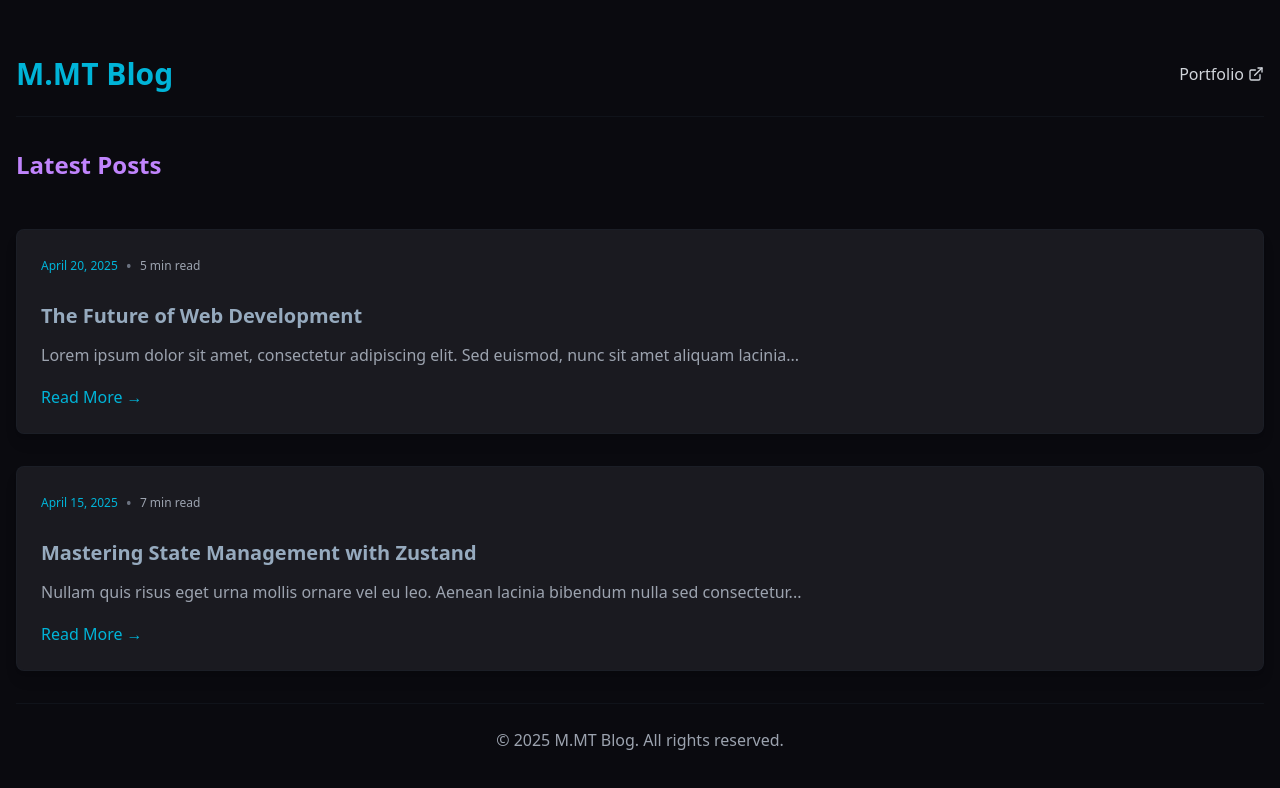
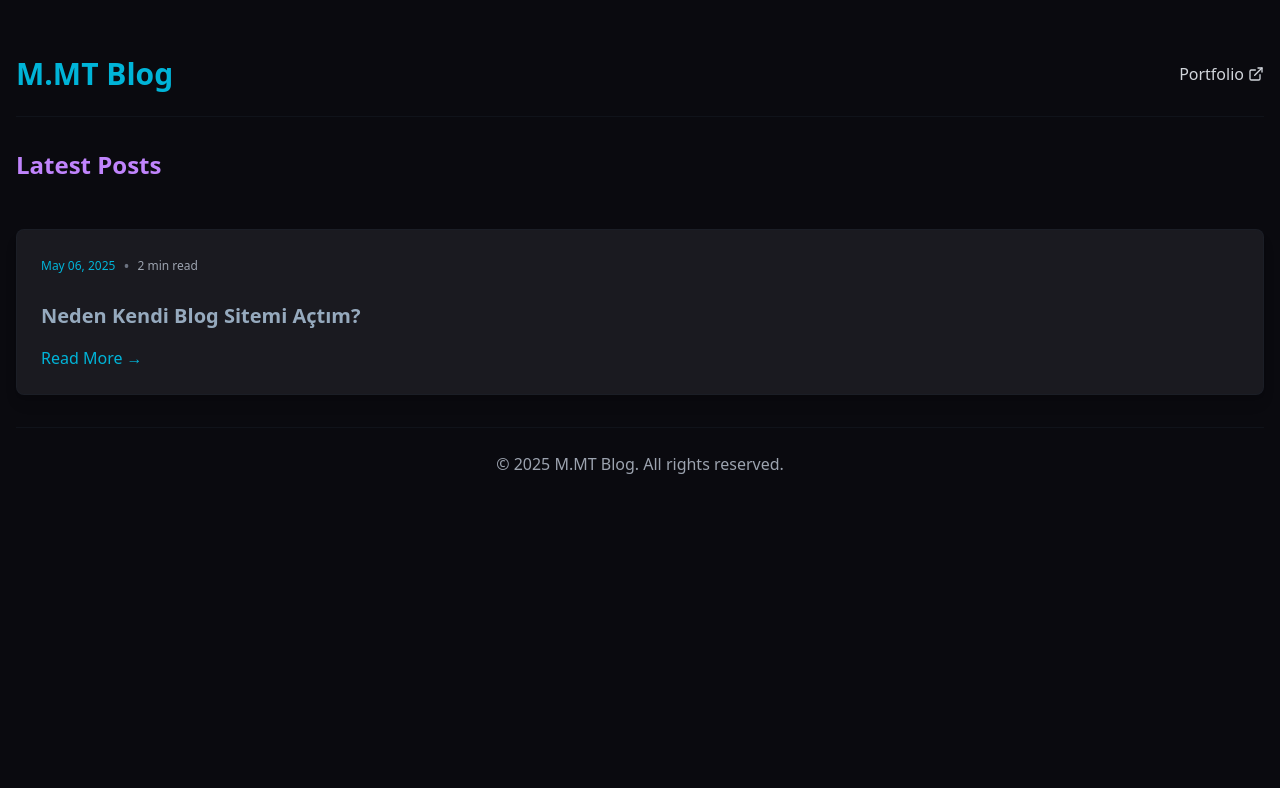
Before and after one commit to MumtazMert/blog-v2, a Next.js app: page / in a window 1280 px wide. Shown: the top 788 px of the page. Built offline with nearby package versions, Linux system fonts and the light colour scheme.

Commit message:
Feat : Added first day and explanation post

```diff
--- a/data/posts.ts
+++ b/data/posts.ts
@@ -3,32 +3,30 @@ import type { Post } from "@/types/post"
 export const posts: Post[] = [
   {
     id: "post-1",
-    title: "The Future of Web Development",
-    date: "April 20, 2025",
-    readTime: 5,
-    excerpt: "Lorem ipsum dolor sit amet, consectetur adipiscing elit. Sed euismod, nunc sit amet aliquam lacinia...",
+    title: "Neden Kendi Blog Sitemi Açtım?",
+    date: "May 06, 2025",
+    readTime: 2,
+    excerpt: "",
     content: [
-      "Lorem ipsum dolor sit amet, consectetur adipiscing elit. Sed euismod, nunc sit amet aliquam lacinia, nisl nisl aliquam nisl, eget aliquam nisl nisl sit amet nisl. Sed euismod, nunc sit amet aliquam lacinia, nisl nisl aliquam nisl, eget aliquam nisl nisl sit amet nisl.",
-      "Praesent commodo cursus magna, vel scelerisque nisl consectetur et. Cras mattis consectetur purus sit amet fermentum. Fusce dapibus, tellus ac cursus commodo, tortor mauris condimentum nibh, ut fermentum massa justo sit amet risus. Nullam quis risus eget urna mollis ornare vel eu leo.",
-      "Etiam porta sem malesuada magna mollis euismod. Donec sed odio dui. Donec ullamcorper nulla non metus auctor fringilla. Nulla vitae elit libero, a pharetra augue. Cras mattis consectetur purus sit amet fermentum.",
-      "Vivamus sagittis lacus vel augue laoreet rutrum faucibus dolor auctor. Duis mollis, est non commodo luctus, nisi erat porttitor ligula, eget lacinia odio sem nec elit. Morbi leo risus, porta ac consectetur ac, vestibulum at eros. Cum sociis natoque penatibus et magnis dis parturient montes, nascetur ridiculus mus.",
-      "Sed posuere consectetur est at lobortis. Cras mattis consectetur purus sit amet fermentum. Sed posuere consectetur est at lobortis. Integer posuere erat a ante venenatis dapibus posuere velit aliquet.",
+      "Bugün nihayet uzun süredir ertelediğim bir kararı uygulamaya koydum: kendi blog sitemi yayına aldım.",
+
+      "Full stack developer olarak yıllardır frontend'den backend'e, DevOps'tan veri tabanlarına kadar pek çok konuyla uğraşıyorum. Ama bunları yazıya dökmediğim sürece hem öğrendiklerim içimde kalıyor hem de başkalarının aynı hataları tekrar etmesine engel olamıyorum. Ayrıca yazmak, öğrendiğimi pekiştirmenin en iyi yolu.",
+
+      "Bu blogda neler olacak?",
+
+      "• Gerçek projelerde karşılaştığım problemler ve çözümleri",
+
+      "• Kod parçaları ve mini rehberler",
+
+      "• Yeni öğrendiğim teknolojiler ve ilk izlenimlerim",
+
+      "• Kendi yazılım alışkanlıklarım, verimlilik tüyoları",
+
+      "• Arada sırada yazılım dışı ama geliştiriciliğe dokunan konular: kitaplar, üretkenlik, freelancing deneyimleri",
+
+      "Kısacası burası kodla yazılmış bir günlük olacak. Bugün ilk yazımı \"neden blog yazıyorum\" diye seçtim çünkü her geliştiricinin bir noktada kendine sorması gereken bir soru bu: \"Öğrendiklerimi sadece kendime mi saklayacağım, yoksa paylaşarak büyüyecek miyim?\""
     ],
     coverImage: "/placeholder.svg?height=400&width=800",
-  },
-  {
-    id: "post-2",
-    title: "Mastering State Management with Zustand",
-    date: "April 15, 2025",
-    readTime: 7,
-    excerpt: "Nullam quis risus eget urna mollis ornare vel eu leo. Aenean lacinia bibendum nulla sed consectetur...",
-    content: [
-      "Nullam quis risus eget urna mollis ornare vel eu leo. Aenean lacinia bibendum nulla sed consectetur. Aenean eu leo quam. Pellentesque ornare sem lacinia quam venenatis vestibulum. Donec id elit non mi porta gravida at eget metus. Donec ullamcorper nulla non metus auctor fringilla.",
-      "Cras mattis consectetur purus sit amet fermentum. Donec ullamcorper nulla non metus auctor fringilla. Donec id elit non mi porta gravida at eget metus. Vivamus sagittis lacus vel augue laoreet rutrum faucibus dolor auctor.",
-      "Morbi leo risus, porta ac consectetur ac, vestibulum at eros. Vivamus sagittis lacus vel augue laoreet rutrum faucibus dolor auctor. Aenean lacinia bibendum nulla sed consectetur. Curabitur blandit tempus porttitor.",
-      "Fusce dapibus, tellus ac cursus commodo, tortor mauris condimentum nibh, ut fermentum massa justo sit amet risus. Aenean eu leo quam. Pellentesque ornare sem lacinia quam venenatis vestibulum. Aenean lacinia bibendum nulla sed consectetur. Aenean eu leo quam. Pellentesque ornare sem lacinia quam venenatis vestibulum.",
-      "Cras justo odio, dapibus ac facilisis in, egestas eget quam. Sed posuere consectetur est at lobortis. Cras justo odio, dapibus ac facilisis in, egestas eget quam. Donec ullamcorper nulla non metus auctor fringilla. Cras justo odio, dapibus ac facilisis in, egestas eget quam.",
-    ],
-    coverImage: "/placeholder.svg?height=400&width=800",
-  },
+  }
+
 ]
```
